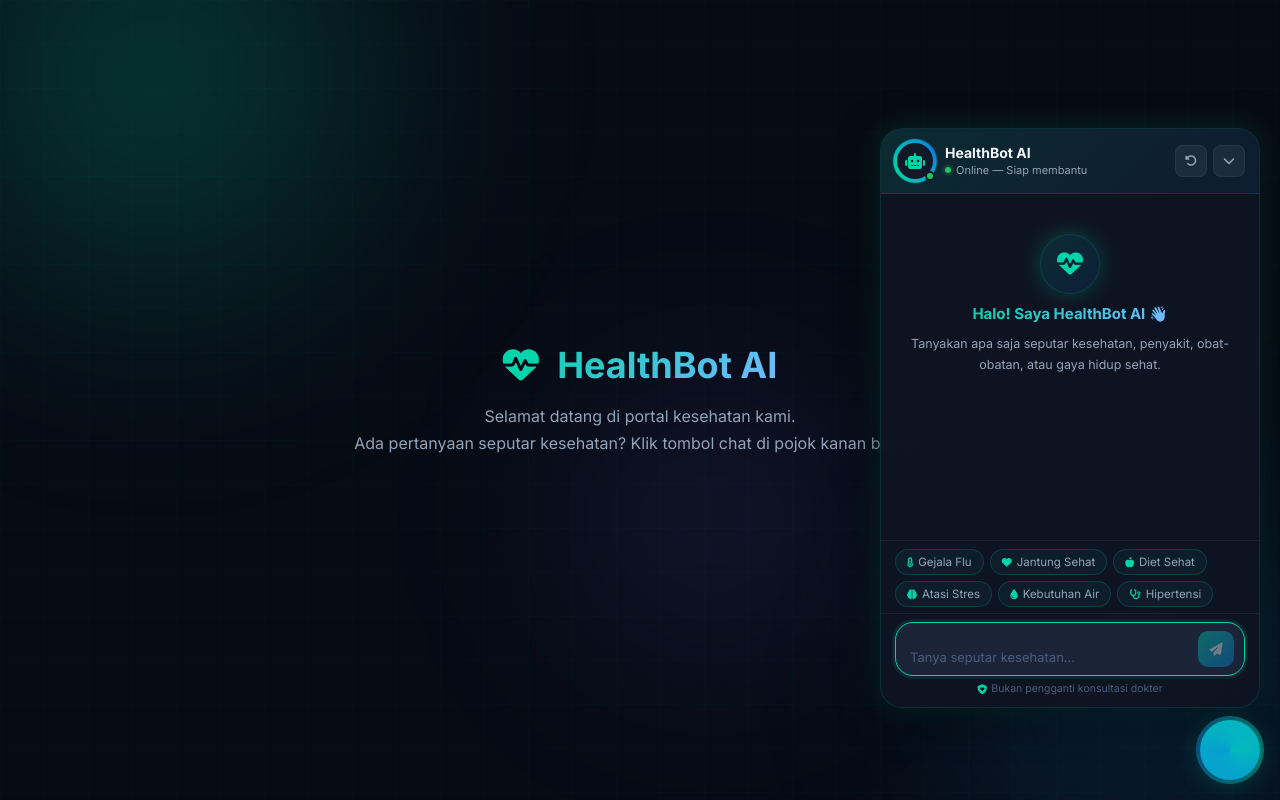
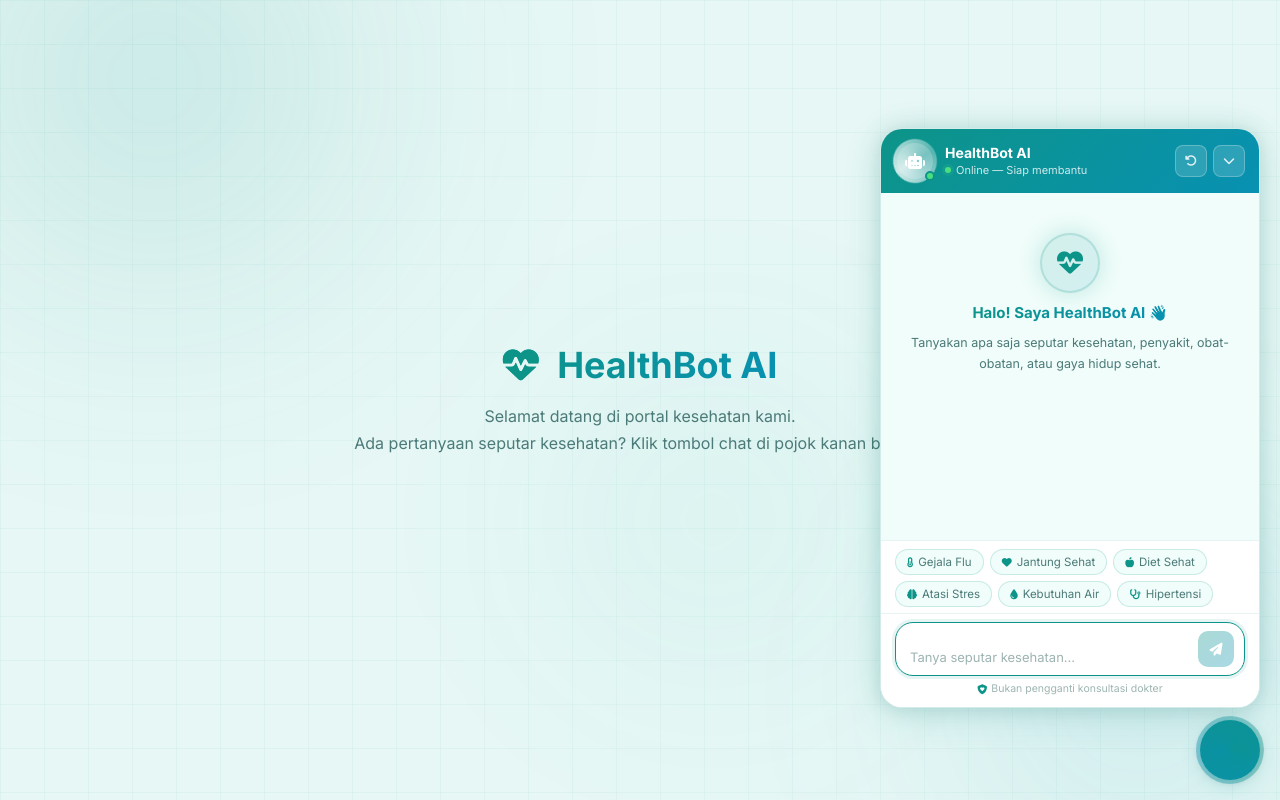
Before and after one commit to kadeckb10/gemini-chatbot-api, a website: page public/index.html in a window 1280 px wide. Drawn offline with nearby package versions, Linux system fonts and the light colour scheme.

Commit message:
feat: ubah tema warna menjadi Teal & Soft White

```diff
--- a/public/style.css
+++ b/public/style.css
@@ -8,23 +8,29 @@
 }
 
 :root {
-  --primary:       #00d4aa;
-  --primary-dark:  #00b894;
-  --primary-glow:  rgba(0, 212, 170, 0.28);
-  --secondary:     #0984e3;
-  --accent:        #74b9ff;
-  --warning:       #f59e0b;
+  /* Teal palette */
+  --primary:       #0D9488;   /* teal-600 */
+  --primary-dark:  #0F766E;   /* teal-700 */
+  --primary-light: #14B8A6;   /* teal-500 */
+  --primary-pale:  #F0FDFA;   /* teal-50  */
+  --primary-glow:  rgba(13, 148, 136, 0.22);
+  --secondary:     #0891B2;   /* cyan-600 */
 
-  --bg:            #070b14;
-  --card:          #111827;
-  --card2:         #1a2338;
-  --border:        rgba(0, 212, 170, 0.14);
-  --border-light:  rgba(255, 255, 255, 0.06);
+  /* Soft White backgrounds */
+  --bg:            #E6F7F5;   /* page background */
+  --card:          #FFFFFF;
+  --card2:         #F8FFFE;
 
-  --text:          #f1f5f9;
-  --text-muted:    #94a3b8;
-  --text-dim:      #4b5e7a;
+  /* Borders */
+  --border:        rgba(13, 148, 136, 0.18);
+  --border-light:  rgba(13, 148, 136, 0.1);
 
+  /* Text — dark teal scale */
+  --text:          #134E4A;   /* teal-900 */
+  --text-muted:    #4B7A78;
+  --text-dim:      #9DB4B2;
+
+  /* Layout */
   --widget-w:      380px;
   --widget-h:      580px;
   --fab-size:      60px;
@@ -35,8 +41,8 @@
   --radius-lg:     18px;
   --radius-xl:     22px;
 
-  --shadow:        0 8px 40px rgba(0, 0, 0, 0.55);
-  --shadow-glow:   0 0 28px rgba(0, 212, 170, 0.2);
+  --shadow:        0 8px 40px rgba(13, 148, 136, 0.12), 0 2px 16px rgba(0, 0, 0, 0.06);
+  --shadow-glow:   0 0 28px rgba(13, 148, 136, 0.15);
 
   --ease:          cubic-bezier(0.4, 0, 0.2, 1);
   --spring:        cubic-bezier(0.34, 1.56, 0.64, 1);
@@ -55,7 +61,7 @@ html, body {
 }
 
 /* ============================================================
-   PAGE BACKGROUND (simulated website)
+   PAGE BACKGROUND
    ============================================================ */
 .page-bg {
   position: fixed;
@@ -68,32 +74,33 @@ html, body {
 .orb {
   position: absolute;
   border-radius: 50%;
-  filter: blur(90px);
+  filter: blur(100px);
   animation: floatOrb 14s ease-in-out infinite;
 }
 .orb-1 {
   width: 600px; height: 600px;
-  background: radial-gradient(circle, rgba(0,212,170,0.28), transparent 70%);
+  background: radial-gradient(circle, rgba(13,148,136,0.18), transparent 70%);
   top: -200px; left: -180px;
 }
 .orb-2 {
   width: 520px; height: 520px;
-  background: radial-gradient(circle, rgba(9,132,227,0.22), transparent 70%);
+  background: radial-gradient(circle, rgba(8,145,178,0.14), transparent 70%);
   bottom: -150px; right: -120px;
   animation-delay: 5s;
 }
 .orb-3 {
   width: 400px; height: 400px;
-  background: radial-gradient(circle, rgba(108,92,231,0.18), transparent 70%);
+  background: radial-gradient(circle, rgba(20,184,166,0.1), transparent 70%);
   top: 40%; left: 40%;
   animation-delay: 9s;
 }
+
 .grid-overlay {
   position: absolute;
   inset: 0;
   background-image:
-    linear-gradient(rgba(0,212,170,0.025) 1px, transparent 1px),
-    linear-gradient(90deg, rgba(0,212,170,0.025) 1px, transparent 1px);
+    linear-gradient(rgba(13,148,136,0.04) 1px, transparent 1px),
+    linear-gradient(90deg, rgba(13,148,136,0.04) 1px, transparent 1px);
   background-size: 44px 44px;
 }
 
@@ -119,7 +126,7 @@ html, body {
 .page-content h1 {
   font-size: 36px;
   font-weight: 700;
-  background: linear-gradient(135deg, var(--primary), var(--accent));
+  background: linear-gradient(135deg, var(--primary), var(--secondary));
   -webkit-background-clip: text;
   -webkit-text-fill-color: transparent;
   background-clip: text;
@@ -153,21 +160,18 @@ html, body {
   display: flex;
   align-items: center;
   justify-content: center;
-  box-shadow: 0 4px 24px var(--primary-glow), 0 2px 12px rgba(0,0,0,0.4);
+  box-shadow: 0 4px 20px var(--primary-glow), 0 2px 10px rgba(0,0,0,0.12);
   transition: transform 0.22s var(--spring), box-shadow 0.22s var(--ease);
   outline: none;
 }
 
 .fab:hover {
   transform: scale(1.1);
-  box-shadow: 0 6px 32px var(--primary-glow), 0 4px 16px rgba(0,0,0,0.4);
+  box-shadow: 0 6px 28px var(--primary-glow), 0 4px 14px rgba(0,0,0,0.14);
 }
 
-.fab:active {
-  transform: scale(0.93);
-}
+.fab:active { transform: scale(0.93); }
 
-/* spinning ring around FAB */
 .fab-ring {
   position: absolute;
   inset: -4px;
@@ -175,7 +179,7 @@ html, body {
   background: conic-gradient(var(--primary) 0deg, var(--secondary) 180deg, var(--primary) 360deg);
   animation: spinRing 4s linear infinite;
   z-index: -1;
-  opacity: 0.45;
+  opacity: 0.4;
 }
 
 @keyframes spinRing {
@@ -197,7 +201,6 @@ html, body {
 .fab.is-open .fab-icon--open  { opacity: 0; transform: scale(0.5) rotate(90deg); }
 .fab.is-open .fab-icon--close { opacity: 1; transform: scale(1) rotate(0deg); }
 
-/* notification badge */
 .fab-badge {
   position: absolute;
   top: 0; right: 0;
@@ -232,9 +235,7 @@ html, body {
   height: var(--widget-h);
   display: flex;
   flex-direction: column;
-  background: rgba(15, 20, 35, 0.96);
-  backdrop-filter: blur(20px);
-  -webkit-backdrop-filter: blur(20px);
+  background: var(--card);
   border: 1px solid var(--border);
   border-radius: var(--radius-xl);
   box-shadow: var(--shadow), var(--shadow-glow);
@@ -264,8 +265,7 @@ html, body {
   align-items: center;
   justify-content: space-between;
   padding: 12px 14px;
-  background: linear-gradient(135deg, rgba(0,212,170,0.12), rgba(9,132,227,0.08));
-  border-bottom: 1px solid var(--border);
+  background: linear-gradient(135deg, var(--primary), var(--secondary));
   flex-shrink: 0;
 }
 
@@ -285,43 +285,43 @@ html, body {
   position: absolute;
   inset: -2px;
   border-radius: 50%;
-  background: conic-gradient(var(--primary), var(--secondary), var(--primary));
+  background: conic-gradient(rgba(255,255,255,0.8), rgba(255,255,255,0.3), rgba(255,255,255,0.8));
   animation: spinRing 3s linear infinite;
 }
 
 .avatar-icon {
   position: absolute;
   inset: 2px;
-  background: var(--card);
+  background: rgba(255,255,255,0.2);
   border-radius: 50%;
   display: flex;
   align-items: center;
   justify-content: center;
   font-size: 16px;
-  color: var(--primary);
+  color: #fff;
   z-index: 1;
 }
 
 .online-dot {
   position: absolute;
   width: 10px; height: 10px;
-  background: #22c55e;
+  background: #4ade80;
   border-radius: 50%;
-  border: 2px solid var(--card);
+  border: 2px solid var(--primary);
   bottom: 0; right: 0;
   z-index: 2;
   animation: pulseGreen 2s ease-in-out infinite;
 }
 
 @keyframes pulseGreen {
-  0%, 100% { box-shadow: 0 0 0 0 rgba(34,197,94,0.5); }
-  50%       { box-shadow: 0 0 0 4px rgba(34,197,94,0); }
+  0%, 100% { box-shadow: 0 0 0 0 rgba(74,222,128,0.5); }
+  50%       { box-shadow: 0 0 0 4px rgba(74,222,128,0); }
 }
 
 .header-info h2 {
   font-size: 14px;
   font-weight: 700;
-  color: var(--text);
+  color: #fff;
   line-height: 1.2;
 }
 
@@ -330,14 +330,14 @@ html, body {
   align-items: center;
   gap: 5px;
   font-size: 11px;
-  color: var(--text-muted);
+  color: rgba(255,255,255,0.8);
   margin-top: 1px;
 }
 
 .pulse-dot {
   display: inline-block;
   width: 6px; height: 6px;
-  background: #22c55e;
+  background: #4ade80;
   border-radius: 50%;
   animation: pulseGreen 1.5s ease-in-out infinite;
 }
@@ -350,19 +350,19 @@ html, body {
 .btn-icon {
   width: 32px; height: 32px;
   display: flex; align-items: center; justify-content: center;
-  background: rgba(255,255,255,0.06);
-  border: 1px solid var(--border-light);
+  background: rgba(255,255,255,0.15);
+  border: 1px solid rgba(255,255,255,0.25);
   border-radius: var(--radius-sm);
-  color: var(--text-muted);
+  color: rgba(255,255,255,0.85);
   cursor: pointer;
   transition: all 0.2s var(--ease);
   font-size: 12px;
 }
 
 .btn-icon:hover {
-  background: rgba(0,212,170,0.1);
-  border-color: var(--primary);
-  color: var(--primary);
+  background: rgba(255,255,255,0.25);
+  border-color: rgba(255,255,255,0.5);
+  color: #fff;
 }
 
 /* ============================================================
@@ -376,12 +376,13 @@ html, body {
   flex-direction: column;
   gap: 14px;
   scroll-behavior: smooth;
+  background: var(--primary-pale);
 }
 
 .messages::-webkit-scrollbar { width: 3px; }
 .messages::-webkit-scrollbar-track { background: transparent; }
 .messages::-webkit-scrollbar-thumb {
-  background: rgba(0,212,170,0.22);
+  background: rgba(13,148,136,0.25);
   border-radius: 2px;
 }
 
@@ -416,7 +417,7 @@ html, body {
 }
 
 .msg.bot .msg-avatar {
-  background: rgba(0,212,170,0.1);
+  background: #fff;
   border: 1px solid var(--border);
   color: var(--primary);
 }
@@ -448,22 +449,22 @@ html, body {
   background: linear-gradient(135deg, var(--primary), var(--secondary));
   color: #fff;
   border-bottom-right-radius: 4px;
-  box-shadow: 0 3px 14px var(--primary-glow);
+  box-shadow: 0 3px 12px var(--primary-glow);
 }
 
 .msg.bot .msg-bubble {
-  background: var(--card2);
+  background: #fff;
   color: var(--text);
   border: 1px solid var(--border-light);
   border-bottom-left-radius: 4px;
-  box-shadow: 0 2px 8px rgba(0,0,0,0.3);
+  box-shadow: 0 2px 8px rgba(13,148,136,0.08);
 }
 
 /* Markdown inside bot bubbles */
 .msg.bot .msg-bubble h1,
 .msg.bot .msg-bubble h2,
 .msg.bot .msg-bubble h3 {
-  color: var(--primary);
+  color: var(--primary-dark);
   font-size: 0.95em;
   font-weight: 700;
   margin: 10px 0 4px;
@@ -477,10 +478,10 @@ html, body {
 .msg.bot .msg-bubble ul,
 .msg.bot .msg-bubble ol { padding-left: 16px; margin: 4px 0; }
 .msg.bot .msg-bubble li { margin: 2px 0; }
-.msg.bot .msg-bubble strong { color: var(--accent); }
+.msg.bot .msg-bubble strong { color: var(--primary-dark); }
 .msg.bot .msg-bubble em    { color: var(--text-muted); }
 .msg.bot .msg-bubble code {
-  background: rgba(0,212,170,0.1);
+  background: var(--primary-pale);
   color: var(--primary);
   padding: 1px 5px;
   border-radius: 4px;
@@ -498,7 +499,7 @@ html, body {
   border-top: 1px solid var(--border-light);
   margin: 8px 0;
 }
-.msg.bot .msg-bubble a { color: var(--accent); text-decoration: underline; }
+.msg.bot .msg-bubble a { color: var(--primary); text-decoration: underline; }
 
 .msg-time {
   font-size: 9.5px;
@@ -527,7 +528,7 @@ html, body {
 .typing-indicator span:nth-child(3) { animation-delay: 0.36s; }
 
 @keyframes typingBounce {
-  0%, 60%, 100% { transform: translateY(0); opacity: 0.35; }
+  0%, 60%, 100% { transform: translateY(0); opacity: 0.3; }
   30%            { transform: translateY(-8px); opacity: 1; }
 }
 
@@ -551,8 +552,8 @@ html, body {
 
 .welcome-icon {
   width: 60px; height: 60px;
-  background: linear-gradient(135deg, rgba(0,212,170,0.12), rgba(9,132,227,0.12));
-  border: 1px solid var(--border);
+  background: linear-gradient(135deg, rgba(13,148,136,0.12), rgba(8,145,178,0.12));
+  border: 2px solid var(--border);
   border-radius: 50%;
   display: flex; align-items: center; justify-content: center;
   font-size: 26px;
@@ -572,7 +573,7 @@ html, body {
 .welcome-msg h2 {
   font-size: 15px;
   font-weight: 700;
-  background: linear-gradient(135deg, var(--primary), var(--accent));
+  background: linear-gradient(135deg, var(--primary), var(--secondary));
   -webkit-background-clip: text;
   -webkit-text-fill-color: transparent;
   background-clip: text;
@@ -591,6 +592,7 @@ html, body {
   flex-shrink: 0;
   padding: 8px 14px 6px;
   border-top: 1px solid var(--border-light);
+  background: var(--card);
 }
 
 .suggestions {
@@ -604,8 +606,8 @@ html, body {
   align-items: center;
   gap: 5px;
   padding: 5px 11px;
-  background: rgba(0,212,170,0.06);
-  border: 1px solid rgba(0,212,170,0.18);
+  background: var(--primary-pale);
+  border: 1px solid var(--border);
   border-radius: 100px;
   color: var(--text-muted);
   font-size: 11.5px;
@@ -618,12 +620,14 @@ html, body {
 .chip i { font-size: 10px; color: var(--primary); }
 
 .chip:hover {
-  background: rgba(0,212,170,0.14);
+  background: var(--primary);
   border-color: var(--primary);
-  color: var(--text);
+  color: #fff;
   transform: translateY(-2px);
-  box-shadow: 0 4px 12px rgba(0,212,170,0.15);
+  box-shadow: 0 4px 12px var(--primary-glow);
 }
+
+.chip:hover i { color: #fff; }
 
 .chip:active { transform: translateY(0) scale(0.97); }
 
@@ -634,14 +638,15 @@ html, body {
   flex-shrink: 0;
   padding: 8px 14px 12px;
   border-top: 1px solid var(--border-light);
+  background: var(--card);
 }
 
 .input-box {
   display: flex;
   align-items: flex-end;
   gap: 8px;
-  background: var(--card2);
-  border: 1px solid var(--border);
+  background: var(--primary-pale);
+  border: 1.5px solid var(--border);
   border-radius: var(--radius-lg);
   padding: 8px 10px 8px 14px;
   transition: all 0.2s var(--ease);
@@ -649,7 +654,8 @@ html, body {
 
 .input-box:focus-within {
   border-color: var(--primary);
-  box-shadow: 0 0 0 3px rgba(0,212,170,0.1);
+  background: #fff;
+  box-shadow: 0 0 0 3px rgba(13,148,136,0.1);
 }
 
 .input-box textarea {
@@ -680,7 +686,7 @@ html, body {
   font-size: 13px;
   cursor: pointer;
   transition: all 0.2s var(--spring);
-  opacity: 0.4;
+  opacity: 0.35;
   pointer-events: none;
 }
 
```
